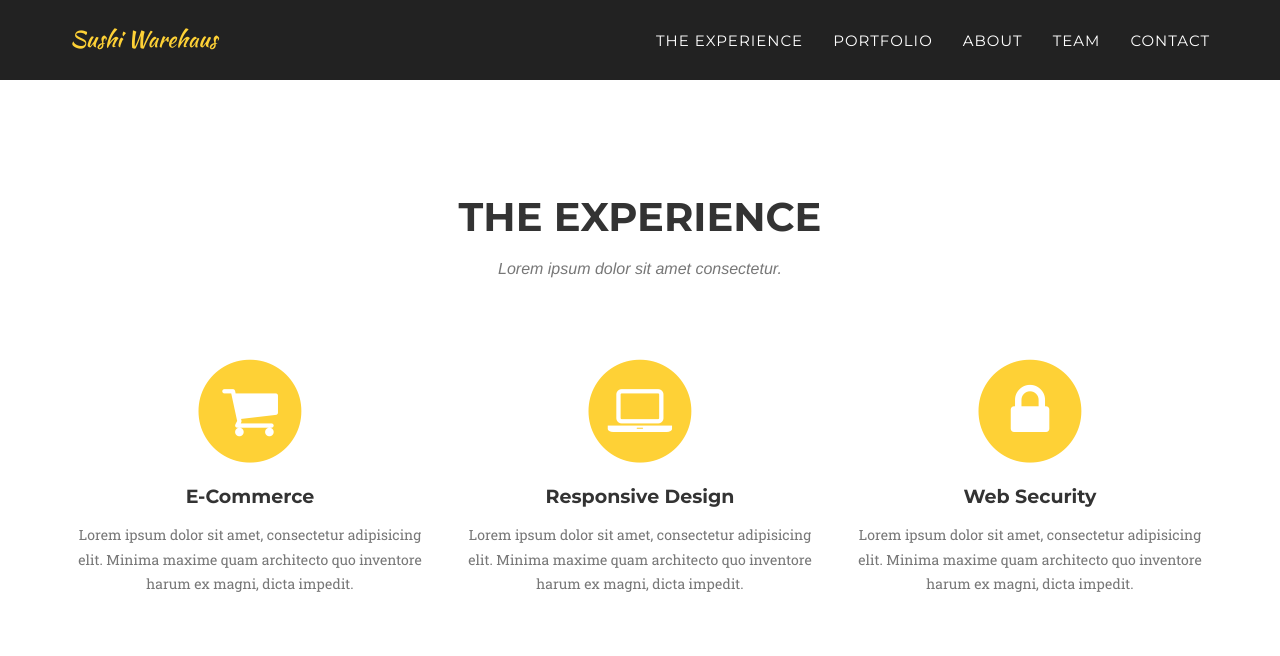
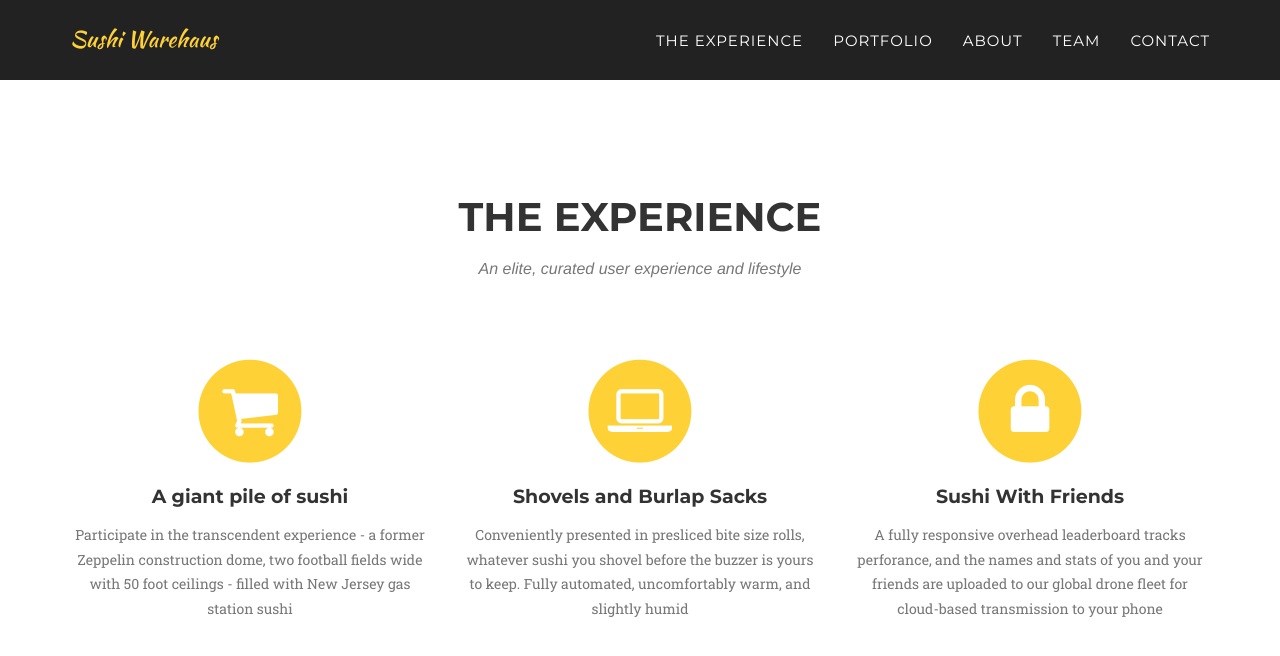
Before and after one commit to aleksnavratil/sushi-warehouse, a Jekyll site: the page built from index.html, in a window 1280 px wide and 900 px high, scrolled down 863 px. Shown: the top 656 px of the window. Built offline with Jekyll 4.4.1, drawn with Linux system fonts in a browser that asks for light colours; some web fonts are replaced.

Commit message:
Improved copywriting on experience page.

```diff
--- a/_includes/experience.html
+++ b/_includes/experience.html
@@ -4,7 +4,7 @@
             <div class="row">
                 <div class="col-lg-12 text-center">
                     <h2 class="section-heading">The Experience</h2>
-                    <h3 class="section-subheading text-muted">Lorem ipsum dolor sit amet consectetur.</h3>
+                    <h3 class="section-subheading text-muted">An elite, curated user experience and lifestyle</h3>
                 </div>
             </div>
             <div class="row text-center">
@@ -13,24 +13,24 @@
                         <i class="fa fa-circle fa-stack-2x text-primary"></i>
                         <i class="fa fa-shopping-cart fa-stack-1x fa-inverse"></i>
                     </span>
-                    <h4 class="service-heading">E-Commerce</h4>
-                    <p class="text-muted">Lorem ipsum dolor sit amet, consectetur adipisicing elit. Minima maxime quam architecto quo inventore harum ex magni, dicta impedit.</p>
+                    <h4 class="service-heading">A giant pile of sushi</h4>
+                    <p class="text-muted">Participate in the transcendent experience - a former Zeppelin construction dome, two football fields wide with 50 foot ceilings - filled with New Jersey gas station sushi</p>
                 </div>
                 <div class="col-md-4">
                     <span class="fa-stack fa-4x">
                         <i class="fa fa-circle fa-stack-2x text-primary"></i>
                         <i class="fa fa-laptop fa-stack-1x fa-inverse"></i>
                     </span>
-                    <h4 class="service-heading">Responsive Design</h4>
-                    <p class="text-muted">Lorem ipsum dolor sit amet, consectetur adipisicing elit. Minima maxime quam architecto quo inventore harum ex magni, dicta impedit.</p>
+                    <h4 class="service-heading">Shovels and Burlap Sacks</h4>
+                    <p class="text-muted">Conveniently presented in presliced bite size rolls, whatever sushi you shovel before the buzzer is yours to keep. Fully automated, uncomfortably warm, and slightly humid </p>
                 </div>
                 <div class="col-md-4">
                     <span class="fa-stack fa-4x">
                         <i class="fa fa-circle fa-stack-2x text-primary"></i>
                         <i class="fa fa-lock fa-stack-1x fa-inverse"></i>
                     </span>
-                    <h4 class="service-heading">Web Security</h4>
-                    <p class="text-muted">Lorem ipsum dolor sit amet, consectetur adipisicing elit. Minima maxime quam architecto quo inventore harum ex magni, dicta impedit.</p>
+                    <h4 class="service-heading">Sushi With Friends</h4>
+                    <p class="text-muted">A fully responsive overhead leaderboard tracks perforance, and the names and stats of you and your friends are uploaded to our global drone fleet for cloud-based transmission to your phone </p>
                 </div>
             </div>
         </div>
```
